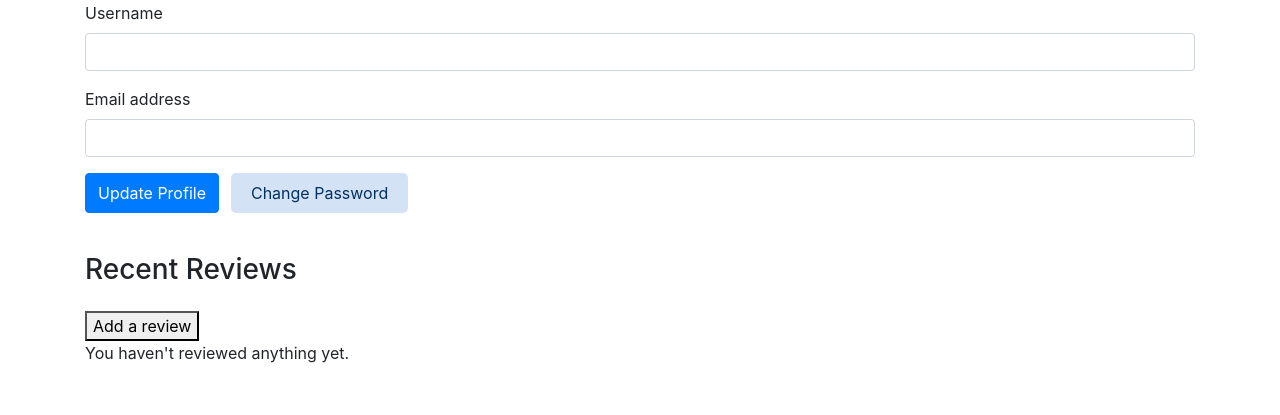
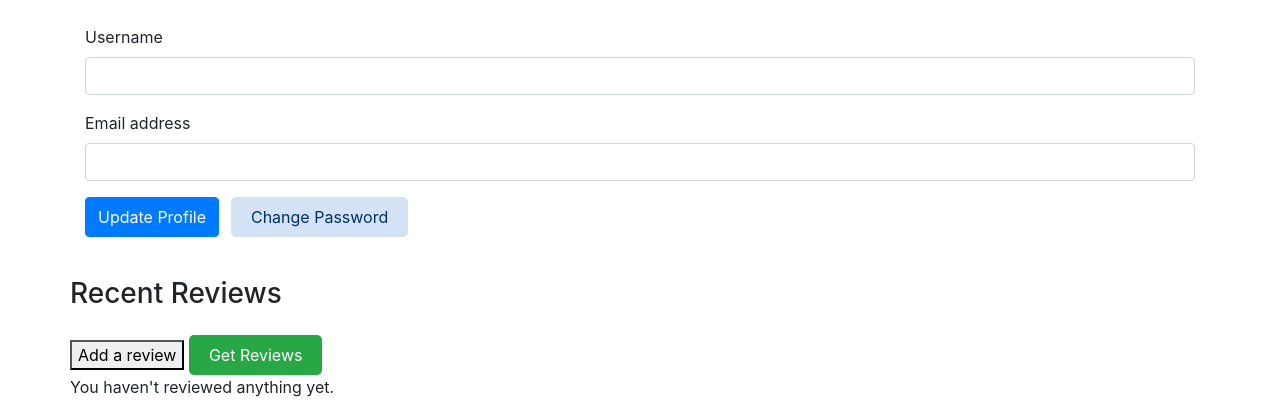
Before and after one commit to HarshSuvarna/hotelReviewWebapp, a Django app: page /reset_password/ in a window 1280 px wide. Shown: the part 485-900 px from the top of the page. Before the commit the page ends 848 px from the top, so only its background shows below. Run offline with Django 5.2, Linux system fonts and the light colour scheme; some libraries are stand-ins or nearby versions.

Commit message:
fetching of user data when you click get reviews button

```diff
--- a/dino/templates/user_profile.html
+++ b/dino/templates/user_profile.html
@@ -5,7 +5,7 @@
 <link href="{% static 'css/profile.css' %}" rel="stylesheet">
 <link rel="stylesheet" href="https://stackpath.bootstrapcdn.com/bootstrap/4.5.2/css/bootstrap.min.css">
 <style>
-<style>
+
     .profile-header {
         align-items: center;
         padding-top: 24px;
@@ -160,6 +160,21 @@
     #profile-picture-input {
         display: none;
     }
+    .get-reviews-button {
+    background-color: #28a745;
+    color: #fff;
+    border: none;
+    border-radius: 5px;
+    padding: 8px 20px;
+    cursor: pointer;
+    transition: background-color 0.3s ease;
+    margin-right: 10px;
+}
+
+.get-reviews-button:hover {
+    background-color: #218838;
+}
+
 </style>
 <link href="{% static 'styles/userprofile.css' %}" rel="stylesheet">
 {% endblock extra_css %}
@@ -217,18 +232,19 @@
     {% comment %} <button type="submit" class="btn btn-primary">Update Profile</button> {% endcomment %}
     </form>
   <div class="row">
-        <div class="col-md-12 reviews-section">
+<div class="reviews-section">
     <div class="reviews-section-header">
         <h3 class="reviews-section-title">Recent Reviews</h3>
-    <!--            <! should open the giving review page>-->
         <button class="add-review-button" id="add-review-button">Add a review</button>
+        <button class="get-reviews-button" id="get-reviews-button">Get Reviews</button>
     </div>
     <div class="reviews">
+        <!-- Display user reviews -->
         {% if reviews_data %}
             {% for review in reviews_data %}
                 <div class="review">
                     <h4>{{ review.hotel_name }}</h4>
-                            <p class="date-tag">{{ review.date }} <span class="tag {{ review.tag }}">{{ review.tag }}</span></p>
+                    <p class="date-tag">{{ review.review_date }} <span class="tag {{ review.tag }}">{{ review.tag }}</span></p>
                     <p class="rating">Rating: {{ review.rating }}/5</p>
                     <p class="review-text">{{ review.review_text }}</p>
                 </div>
@@ -294,6 +310,18 @@
     });
 
 
+const getReviewsButton = document.getElementById('get-reviews-button');
+
+// Add a click event listener to the button
+getReviewsButton.addEventListener('click', function() {
+    // Redirect the user to the desired URL
+    window.location.href = '/get_user_reviews/';
+});
+
+
+
+
+
 </script>
 
 
--- a/dino/views.py
+++ b/dino/views.py
@@ -236,17 +236,8 @@
 
 
 def home(request):
-    # Retrieve UID from session
-    uid = request.session.get("uid")
-    # Get user data from Firestore
-    user_ref = db.collection("users").document(uid)
-    user_data = user_ref.get().to_dict()
-    if user_data:
-        username = user_data.get("username")
-        # Pass username to template context
-        return render(request, "home.html", {"username": username})
-    else:
-        return render(request, "home.html")
+    return render(request, "home.html")
+
 
 
 def healthCheck(request):
@@ -387,3 +378,43 @@
     else:
         # Handle the case where the request method is not POST
         return HttpResponse('Method not allowed', status=405)
+
+from datetime import datetime
+
+def get_user_reviews(request):
+    # Get the user's UID from the session
+    uid = request.session.get('uid')
+
+    # Check if the user is authenticated
+    if uid:
+        try:
+            # Get a reference to the user's document
+            user_ref = db.collection('users').document(uid)
+
+            # Access the subcollection "reviews" under the user document
+            reviews_ref = user_ref.collection('reviews')
+
+            # Get all documents from the "reviews" subcollection
+            reviews = reviews_ref.stream()
+
+            # Initialize an empty list to store formatted review data
+            formatted_reviews = []
+
+            # Iterate over each review document and format its data
+            for review_doc in reviews:
+                review_data = review_doc.to_dict()
+
+                # Format the datetime object into a string
+                review_data['review_date'] = review_data['review_date'].strftime('%Y-%m-%d %H:%M:%S')
+
+                formatted_reviews.append(review_data)
+
+
+            # Pass the formatted review data to the template context
+            return render(request, 'user_profile.html', {'reviews_data': formatted_reviews})
+        except Exception as e:
+            # Handle any exceptions that may occur during Firestore operation
+            return HttpResponse(f'Error retrieving reviews: {str(e)}', status=500)
+    else:
+        # Handle the case where the user is not authenticated
+        return HttpResponse('User not authenticated', status=401)
--- a/hotelReviewWebapp/urls.py
+++ b/hotelReviewWebapp/urls.py
@@ -35,4 +35,5 @@
     path("update_profile_pic/", views.update_profile_pic, name="update_profile_pic"),
     path("hotel-detail/", views.hotel_detail, name="hotel-detail"),
     path('post_user_hotel_data/', views.post_user_hotel_data, name='post_user_hotel_data'),
+    path('get_user_reviews/', views.get_user_reviews, name='get_user_reviews'),
 ]
```
Lines whose indentation alone changed are shown as unchanged.
